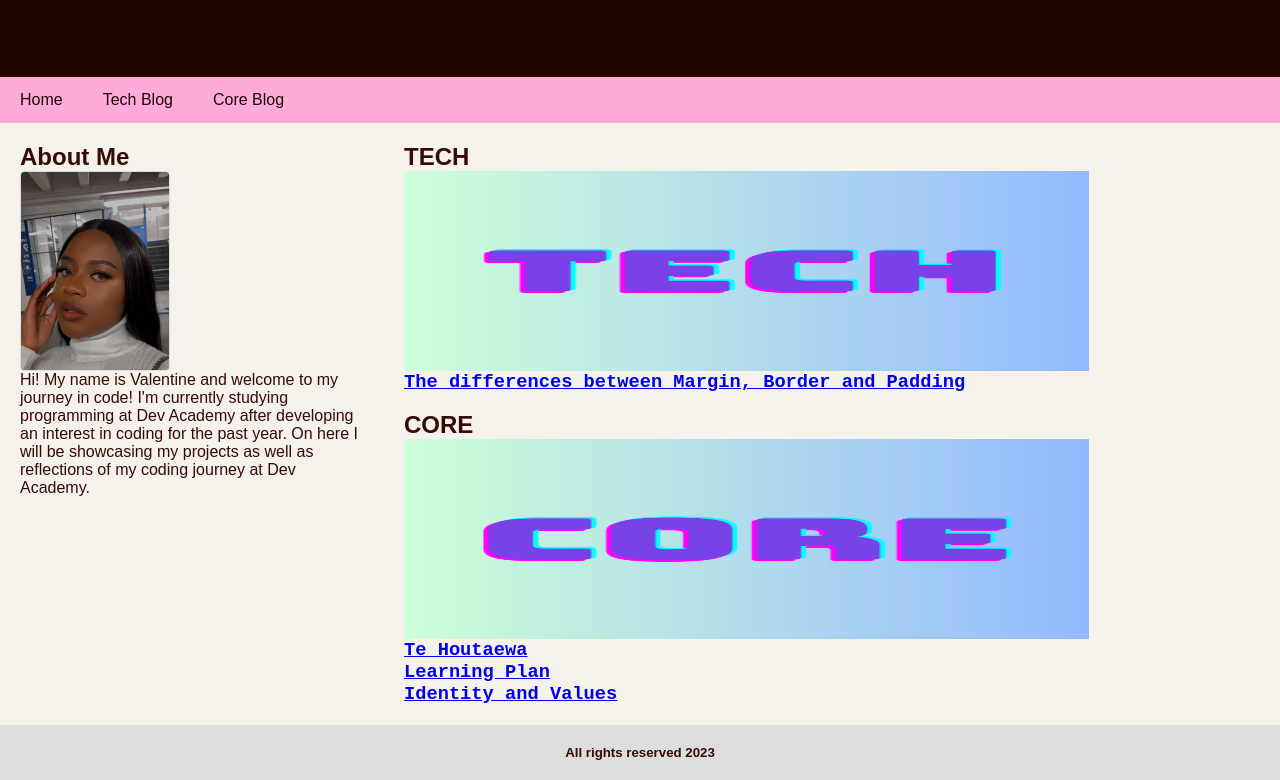
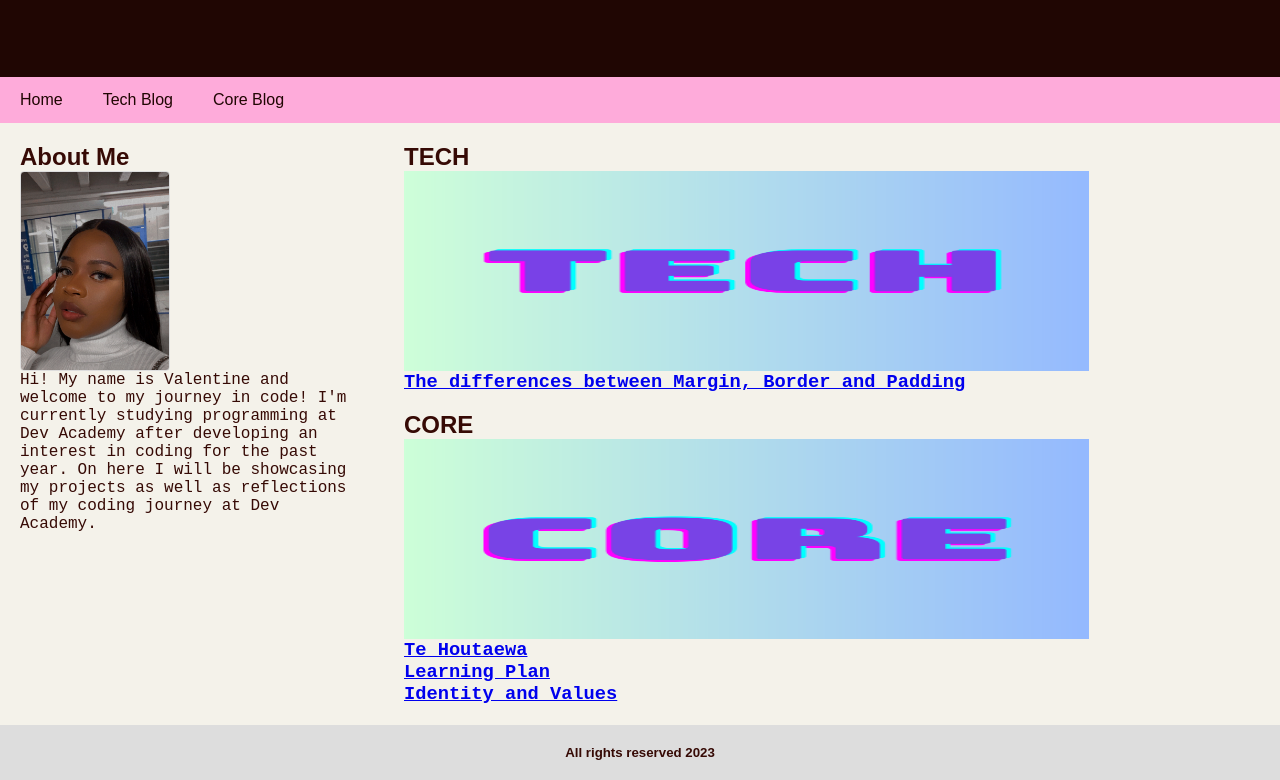
Before and after one commit to valentine-ncube/valentine-ncube.github.io, a plain HTML site: page index.html in a window 1280 px wide. Shown: the part 181-961 px from the top of the page. Drawn offline with Linux system fonts and the light colour scheme.

Commit message:
font style

```diff
--- a/styles/main.css
+++ b/styles/main.css
@@ -70,7 +70,7 @@ html, body {
   width: 80%;
   padding: 20px;
 }
-h3, h4 {
+h3, h4,p,li {
   font-family: 'Courier New', Courier, monospace;
 }
 
```
